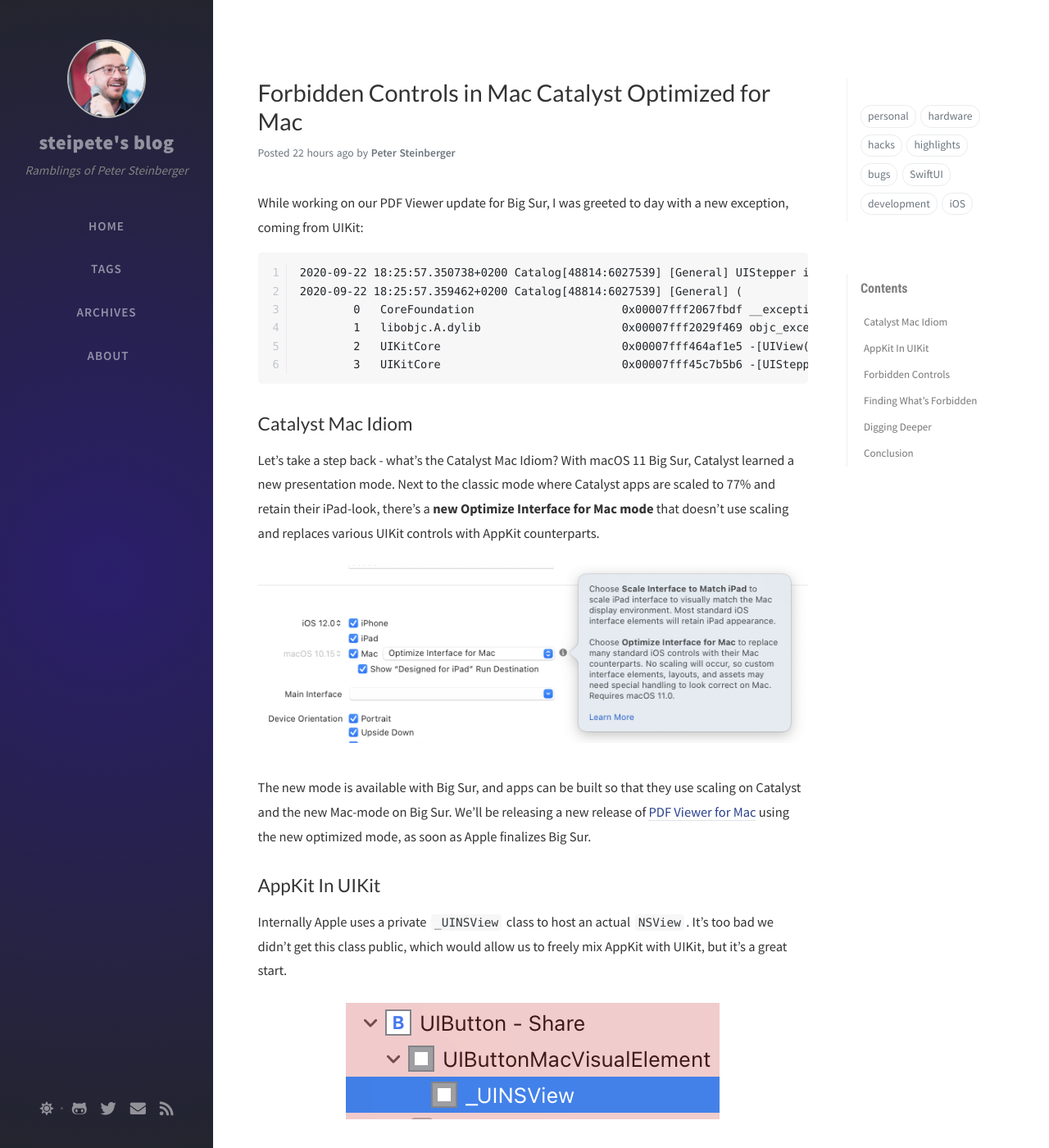
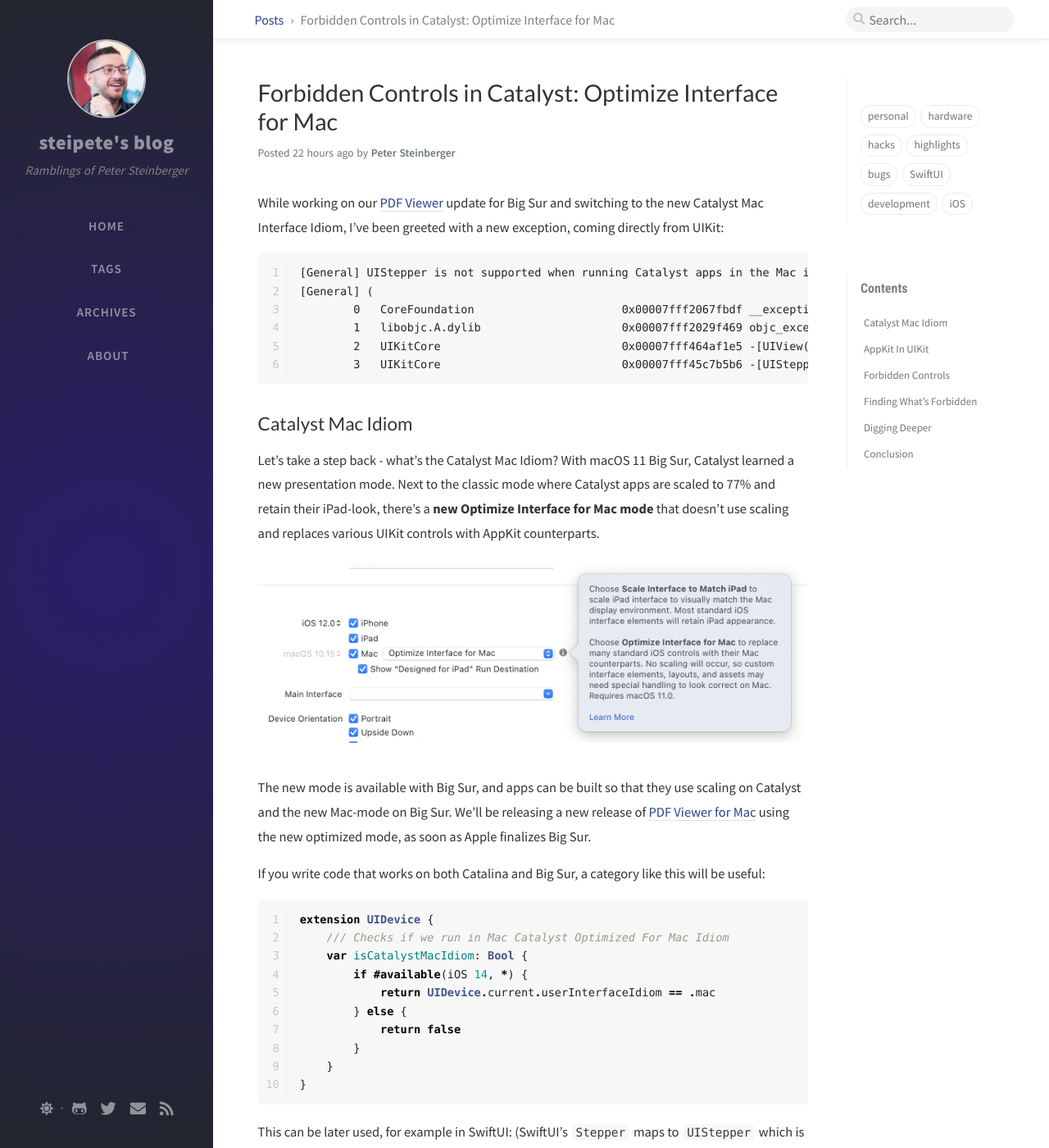
Before and after one commit to steipete/steipete.com, a Jekyll site: the page built from _posts/2020-09-22-forbidden-controls-in-catalyst-mac-idiom.md, in a window 1280 px wide and 1400 px high. Shown: the whole window at 82% size. Built offline with Jekyll 4.4.1, drawn with Linux system fonts in a browser that asks for light colours; nearby versions of some CDN libraries; comment, search, counter and statistics services are not loaded; some of the changed text lies outside the part shown.

Commit message:
detection

````diff
--- a/_posts/2020-09-22-forbidden-controls-in-catalyst-mac-idiom.md
+++ b/_posts/2020-09-22-forbidden-controls-in-catalyst-mac-idiom.md
@@ -1,6 +1,6 @@
 ---
 layout: post
-title: "Forbidden Controls in Mac Catalyst Optimized for Mac"
+title: "Forbidden Controls in Catalyst: Optimize Interface for Mac"
 date: 2020-09-21 22:00:00 +0200
 tags: iOS development
 image: /assets/img/2020/mac-idiom-forbidden-controls/mac-idiom-selector.png
@@ -11,11 +11,11 @@
 div.post-content > img:first-child { display:none; }
 </style>
 
-While working on our PDF Viewer update for Big Sur, I was greeted to day with a new exception, coming from UIKit:
+While working on our [PDF Viewer](https://pdfviewer.io) update for Big Sur and switching to the new Catalyst Mac Interface Idiom, I've been greeted with a new exception, coming directly from UIKit:
 
 ```
-2020-09-22 18:25:57.350738+0200 Catalog[48814:6027539] [General] UIStepper is not supported when running Catalyst apps in the Mac idiom.
-2020-09-22 18:25:57.359462+0200 Catalog[48814:6027539] [General] (
+[General] UIStepper is not supported when running Catalyst apps in the Mac idiom.
+[General] (
 	0   CoreFoundation                      0x00007fff2067fbdf __exceptionPreprocess + 242
 	1   libobjc.A.dylib                     0x00007fff2029f469 objc_exception_throw + 48
 	2   UIKitCore                           0x00007fff464af1e5 -[UIView(UICatalystMacIdiomUnsupported_Internal) _throwForUnsupportedNonMacIdiomBehaviorWithReason:] + 0
@@ -29,6 +29,32 @@
 ![Xcode Selector for Catalyst Idiom](/assets/img/2020/mac-idiom-forbidden-controls/mac-idiom-selector.png)
 
 The new mode is available with Big Sur, and apps can be built so that they use scaling on Catalyst and the new Mac-mode on Big Sur. We'll be releasing a new release of [PDF Viewer for Mac](https://pdfviewer.io) using the new optimized mode, as soon as Apple finalizes Big Sur.
+
+If you write code that works on both Catalina and Big Sur, a category like this will be useful:
+
+```swift
+extension UIDevice {
+    /// Checks if we run in Mac Catalyst Optimized For Mac Idiom
+    var isCatalystMacIdiom: Bool {
+        if #available(iOS 14, *) {
+            return UIDevice.current.userInterfaceIdiom == .mac
+        } else {
+            return false
+        }
+    }
+}
+```
+
+This can be later used, for example in SwiftUI: (SwiftUI's `Stepper` maps to `UIStepper` which is disallowed)
+
+```swift
+// UIStepper is not allowed for Catalyst Mac Idiom.
+if !UIDevice.current.isCatalystMacIdiom {
+    Stepper("Current Page: \(pageIndex + 1)", value: $pageIndex, in: 0...document.pageCount - 1)
+    .padding()
+}
+```
+
 
 ## AppKit In UIKit
 
````
